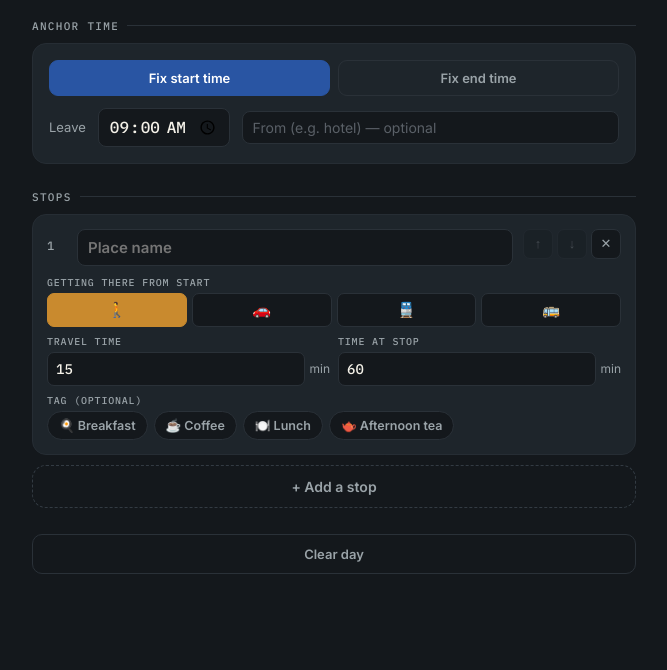
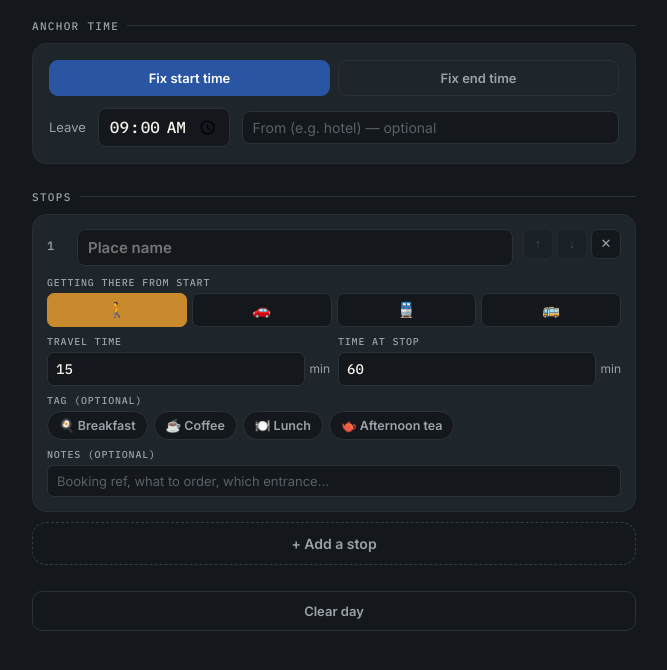
Before and after one commit to yyghytbf62-commits/TravelDayPlanner, a plain HTML site: page index.html in a window 1280 px wide. Shown: the part 160-830 px from the top of the page, without its empty margins (306-973 px from the left). Before the commit the page ends 800 px from the top, so only its background shows below. Drawn offline with Linux system fonts and the light colour scheme.

Commit message:
Add files via upload

```diff
--- a/index.html
+++ b/index.html
@@ -217,6 +217,18 @@
     color:var(--tag-text);
   }
 
+  .notes-input{
+    width:100%;
+    background:var(--ink);
+    border:1px solid #2A3138;
+    color:var(--text-on-dark);
+    border-radius:7px;
+    padding:7px 9px;
+    font-family:'Inter',sans-serif;
+    font-size:13px;
+  }
+  .notes-input::placeholder{color:#5A6067;}
+
   .num-field{display:flex;align-items:center;gap:4px;}
   .num-field input{
     width:100%;
@@ -312,6 +324,13 @@
     font-size:11px;
     font-weight:600;
     margin-left:2px;
+  }
+  .stop-ticket-notes{
+    margin:5px 0 0;
+    font-size:12px;
+    color:var(--text-on-paper-dim);
+    font-style:italic;
+    line-height:1.4;
   }
   .stop-ticket-times{
     font-family:'IBM Plex Mono',monospace;
@@ -434,7 +453,7 @@ function saveState(){
 }
 
 function newStop(){
-  return { id:uid(), name:'', duration:60, mode:'walk', travelTime:15, category:'none' };
+  return { id:uid(), name:'', duration:60, mode:'walk', travelTime:15, category:'none', notes:'' };
 }
 
 function toggleCategory(id, cat){
@@ -562,6 +581,11 @@ function renderStopList(){
             `).join('')}
           </div>
         </div>
+        <div class="field" style="grid-column:1/-1;">
+          <label>Notes (optional)</label>
+          <input type="text" class="notes-input" placeholder="Booking ref, what to order, which entrance…"
+            value="${escapeAttr(stop.notes)}" oninput="updateStop('${stop.id}','notes',this.value)">
+        </div>
       </div>
     `;
     container.appendChild(card);
@@ -631,6 +655,7 @@ function renderTimeline(){
       <div class="stop-ticket-main">
         <p class="stop-ticket-name">${escapeHtml(s.name)}</p>
         <p class="stop-ticket-dur">${fmtDuration(s.duration)} here${cat ? ` <span class="stop-tag">${cat.icon} ${cat.label}</span>` : ''}</p>
+        ${s.notes && s.notes.trim() ? `<p class="stop-ticket-notes">${escapeHtml(s.notes)}</p>` : ''}
       </div>
       <div class="stop-ticket-times">
         <div class="arr">${fmtTime(s.arrive)}</div>
```
